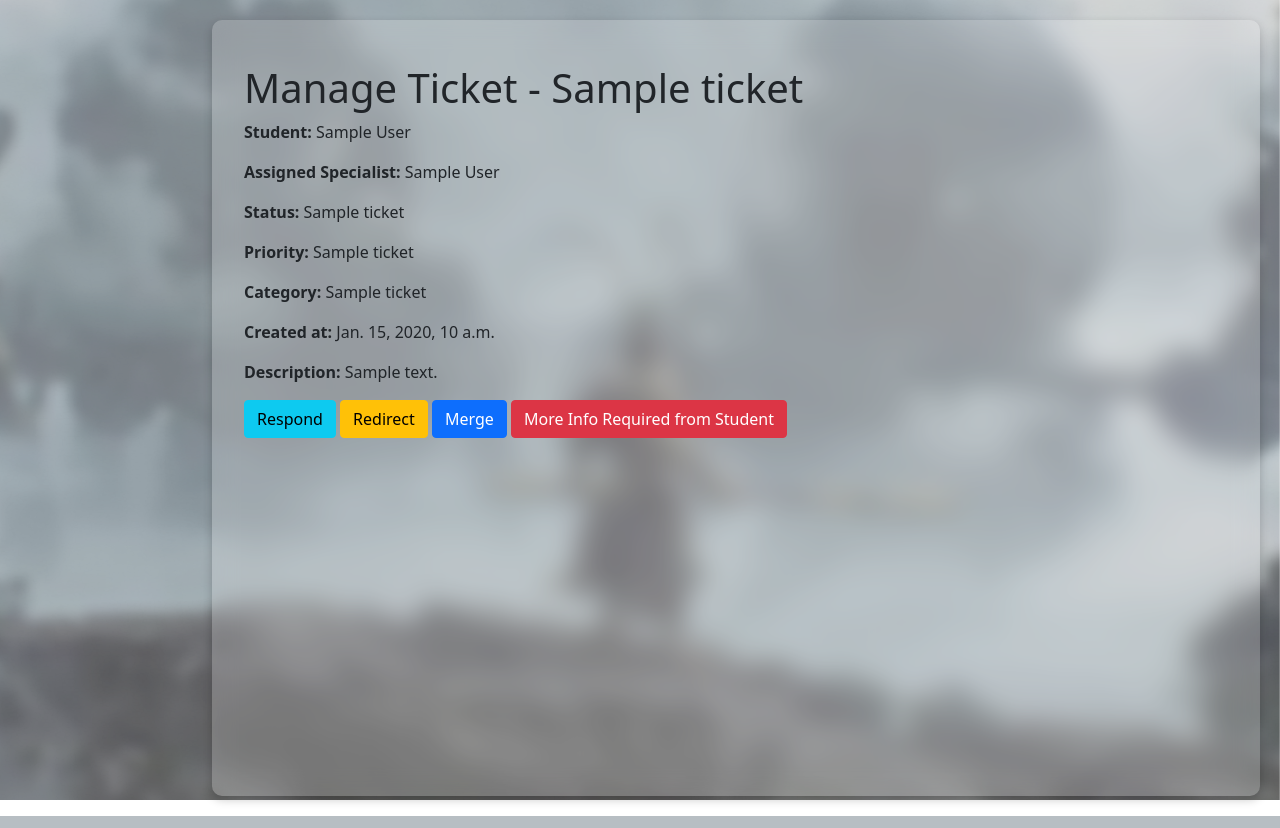
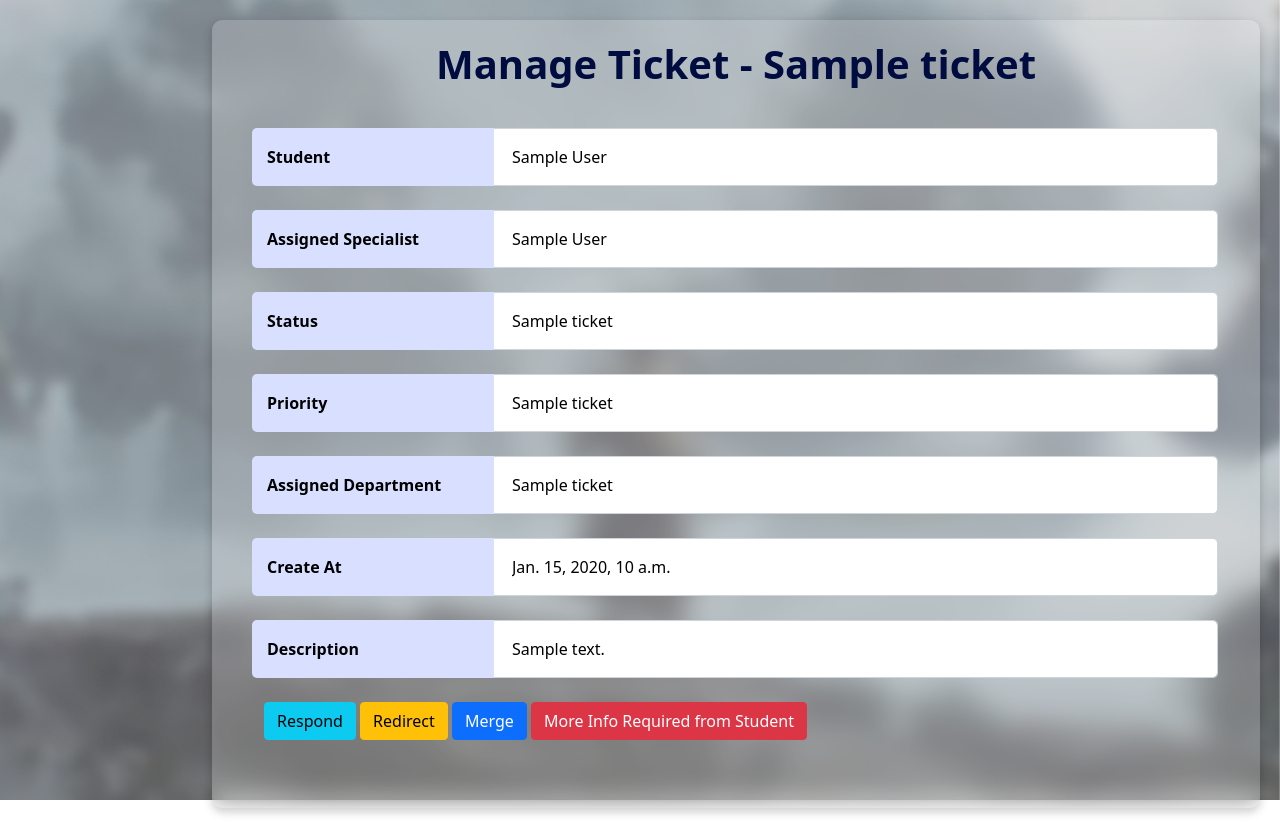
Before and after one commit to Xujiangjing/SEG_WUKONG, a Django app: template tickets/templates/tickets/manage_tickets_page_for_program_officer.html in a window 1280 px wide. Run offline with Django 4.2, Linux system fonts and the light colour scheme; the template is opened without the code that fills it: most values are stand-ins (such as "Sample title", 1, 10 or a date in 2020); some libraries are stand-ins or nearby versions.

Commit message:
update ui-design for manage for PO

```diff
--- a/tickets/templates/tickets/manage_tickets_page_for_program_officer.html
+++ b/tickets/templates/tickets/manage_tickets_page_for_program_officer.html
@@ -2,16 +2,81 @@
 {% block content %}
 <div class="content-area">
     <div class="fog-box">
-    <div class="container my-4">
+        <div class="row">
+            <div class="col-12">
+                <h1 class="text-center" style="color: #000C40; font-weight: bold;">Manage Ticket - {{ ticket.title }}</h1>
+                    <div class="form-container">
+                        <!-- Student Full Name -->
+                        <div class="mb-3 row align-items-center">
+                            <div class="col-sm-3">
+                            <div class="readonly-box subtitle-box">Student</div>
+                            </div>
+                            <div class="col-sm-9">
+                            <input type="text" id="username" class="form-control" value="{{ ticket.creator.full_name }}" readonly>
+                            </div>
+                        </div>
 
-        <h1>Manage Ticket - {{ ticket.title }}</h1>
-        <p><strong>Student:</strong> {{ ticket.creator.full_name }}</p>
-        <p><strong>Assigned Specialist:</strong> {{ ticket.specialist.full_name | default:'None' }}</p>
-        <p><strong>Status:</strong> {{ ticket.get_status_name }}</p>
-        <p><strong>Priority:</strong> {{ ticket.get_priority_name }}</p>
-        <p><strong>Category:</strong> {{ ticket.get_department_name }}</p>
-        <p><strong>Created at:</strong> {{ ticket.created_at }}</p>
-        <p><strong>Description:</strong> {{ ticket.description }}</p>
+                        <!-- Assigned Specialist -->
+                        <div class="mb-3 row align-items-center">
+                            <div class="col-sm-3">
+                            <div class="readonly-box subtitle-box">Assigned Specialist</div>
+                            </div>
+                            <div class="col-sm-9">
+                            <input type="text" id="username" class="form-control" value="{{ ticket.specialist.full_name | default:'None' }}" readonly>
+                            </div>
+                        </div>
+
+                        <!-- Status -->
+                        <div class="mb-3 row align-items-center">
+                            <div class="col-sm-3">
+                            <div class="readonly-box subtitle-box">Status</div>
+                            </div>
+                            <div class="col-sm-9">
+                            <input type="text" id="username" class="form-control" value="{{ ticket.get_status_name }}" readonly>
+                            </div>
+                        </div>
+
+                        <!-- Priority -->
+                        <div class="mb-3 row align-items-center">
+                            <div class="col-sm-3">
+                            <div class="readonly-box subtitle-box">Priority</div>
+                            </div>
+                            <div class="col-sm-9">
+                            <input type="text" id="username" class="form-control" value="{{ ticket.get_priority_name }}" readonly>
+                            </div>
+                        </div>
+
+                        <!-- Assigned Department -->
+                        <div class="mb-3 row align-items-center">
+                            <div class="col-sm-3">
+                            <div class="readonly-box subtitle-box">Assigned Department</div>
+                            </div>
+                            <div class="col-sm-9">
+                            <input type="text" id="username" class="form-control" value="{{ ticket.get_department_name }}" readonly>
+                            </div>
+                        </div>
+
+                        <!-- Create At -->
+                        <div class="mb-3 row align-items-center">
+                            <div class="col-sm-3">
+                            <div class="readonly-box subtitle-box">Create At</div>
+                            </div>
+                            <div class="col-sm-9">
+                            <input type="text" id="username" class="form-control" value="{{ ticket.created_at }}" readonly>
+                            </div>
+                        </div>
+
+                        <!-- Description -->
+                        <div class="mb-3 row align-items-center">
+                            <div class="col-sm-3">
+                            <div class="readonly-box subtitle-box">Description</div>
+                            </div>
+                            <div class="col-sm-9">
+                            <input type="text" id="username" class="form-control" value="{{ ticket.description }}" readonly>
+                            </div>
+                        </div>
+
+
 
                         <div class="mb-3">
                             <button type="button" class="btn btn-info action-btn" data-action="respond_ticket">Respond</button>
@@ -91,27 +156,25 @@
 
             </form>
 
-        <h3>Activity Log:</h3>
-        <table class="table table-striped">
-            <thead>
-                <tr>
-                    <th>User</th>
-                    <th>Action</th>
-                    <th>Time</th>
-                    <th>Comment</th>
-                </tr>
-            </thead>
-            <tbody>
+            <h2 class="tickets-title">Activity Log</h2>
+            <div class="tickets-container">
+                <div class="tickets-header">
+                    <div>User</div>
+                    <div>Action</div>
+                    <div>Time</div>
+                    <div>Comment</div>
+                </div>
+
                 {% for activity in activities %}
-                    <tr>
-                        <td>{{ activity.username }}</td>
-                        <td>{{ activity.action }}</td>
-                        <td>{{ activity.action_time }}</td>
-                        <td>{{ activity.comment }}</td>
-                    </tr>
+                    <div class="ticket-row">
+                        <div>{{ activity.username }}</div>
+                        <div>{{ activity.action }}</div>
+                        <div>{{ activity.action_time }}</div>
+                        <div>{{ activity.comment }}</div>
+                    </div>
                 {% endfor %}
-            </tbody>
-        </table>
+            </div>
+        </div>
     </div>
 </div>
 
```
Lines whose indentation alone changed are shown as unchanged.
